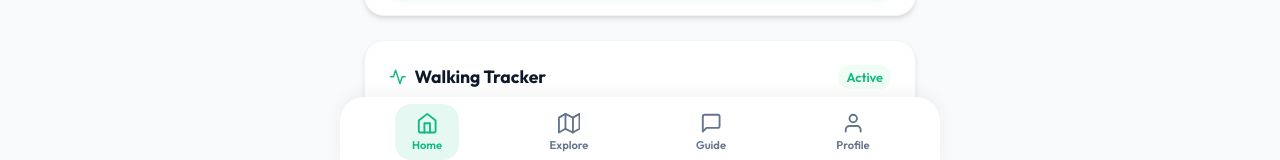
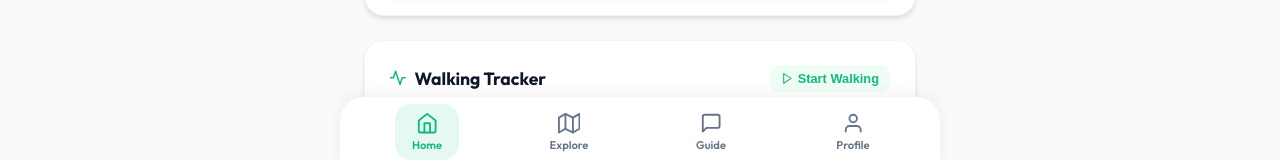
Before and after one commit to jijeongin53-ops/scentrip, a React (Vite) app: page / in a window 1280 px wide. Shown: the part 633-793 px from the top of the page. Built offline with nearby package versions, Linux system fonts and the light colour scheme; no server answers; a web font is replaced by a local one.

Commit message:
Reset initial steps to 0 and add Start Walking button

```diff
--- a/src/pages/Home.jsx
+++ b/src/pages/Home.jsx
@@ -1,11 +1,12 @@
 import React, { useState, useEffect } from 'react';
 import { useNavigate } from 'react-router-dom';
-import { FiMapPin, FiSmile, FiActivity, FiUserCheck, FiLogIn } from 'react-icons/fi';
+import { FiMapPin, FiSmile, FiActivity, FiUserCheck, FiLogIn, FiPlay, FiPause } from 'react-icons/fi';
 import { loginUser } from '../services/googleSheets';
 
 const Home = ({ user, onLogin }) => {
   const navigate = useNavigate();
   const [steps, setSteps] = useState(0);
+  const [isTracking, setIsTracking] = useState(false);
 
   // Auth form state
   const [email, setEmail] = useState('');
@@ -23,21 +24,26 @@ const Home = ({ user, onLogin }) => {
     }
   };
 
-  // Mock pedometer/walking feature logic
+  // Step counter logic: starts at 0, counts ONLY when user starts tracking
   useEffect(() => {
-    const savedSteps = parseInt(localStorage.getItem('scentrip_steps') || '8432');
-    setSteps(savedSteps);
+    let interval = null;
+    if (isTracking) {
+      interval = setInterval(() => {
+        setSteps(prev => {
+          const newSteps = prev + 1;
+          localStorage.setItem('scentrip_steps', newSteps.toString());
+          return newSteps;
+        });
+      }, 1000);
+    } else {
+      clearInterval(interval);
+    }
+    return () => clearInterval(interval);
+  }, [isTracking]);
 
-    const interval = setInterval(() => {
-      setSteps(prev => {
-        const newSteps = prev + Math.floor(Math.random() * 3);
-        localStorage.setItem('scentrip_steps', newSteps.toString());
-        return newSteps;
-      });
-    }, 5000);
-
-    return () => clearInterval(interval);
-  }, []);
+  const toggleTracking = () => {
+    setIsTracking(!isTracking);
+  };
 
   return (
     <div className="page-container" style={{ display: 'flex', flexDirection: 'column', alignItems: 'center' }}>
@@ -148,9 +154,24 @@ const Home = ({ user, onLogin }) => {
           <h3 style={{ fontSize: '1.1rem', fontWeight: '700', color: 'var(--text-primary)', display: 'flex', alignItems: 'center', gap: '0.5rem' }}>
             <FiActivity style={{ color: 'var(--accent-color)' }} /> Walking Tracker
           </h3>
-          <span style={{ fontSize: '0.8rem', color: 'var(--accent-color)', fontWeight: '600', background: '#f0fdf4', padding: '4px 8px', borderRadius: '12px' }}>
-            Active
-          </span>
+          <button
+            onClick={toggleTracking}
+            style={{
+              fontSize: '0.8rem',
+              fontWeight: '600',
+              color: isTracking ? '#ef4444' : 'var(--accent-color)',
+              background: isTracking ? '#fef2f2' : '#f0fdf4',
+              padding: '6px 12px',
+              borderRadius: '12px',
+              border: 'none',
+              cursor: 'pointer',
+              display: 'flex',
+              alignItems: 'center',
+              gap: '4px'
+            }}
+          >
+            {isTracking ? <><FiPause /> Pause</> : <><FiPlay /> Start Walking</>}
+          </button>
         </div>
 
         <div style={{ display: 'flex', alignItems: 'baseline', gap: '0.5rem', marginBottom: '0.5rem' }}>
```
